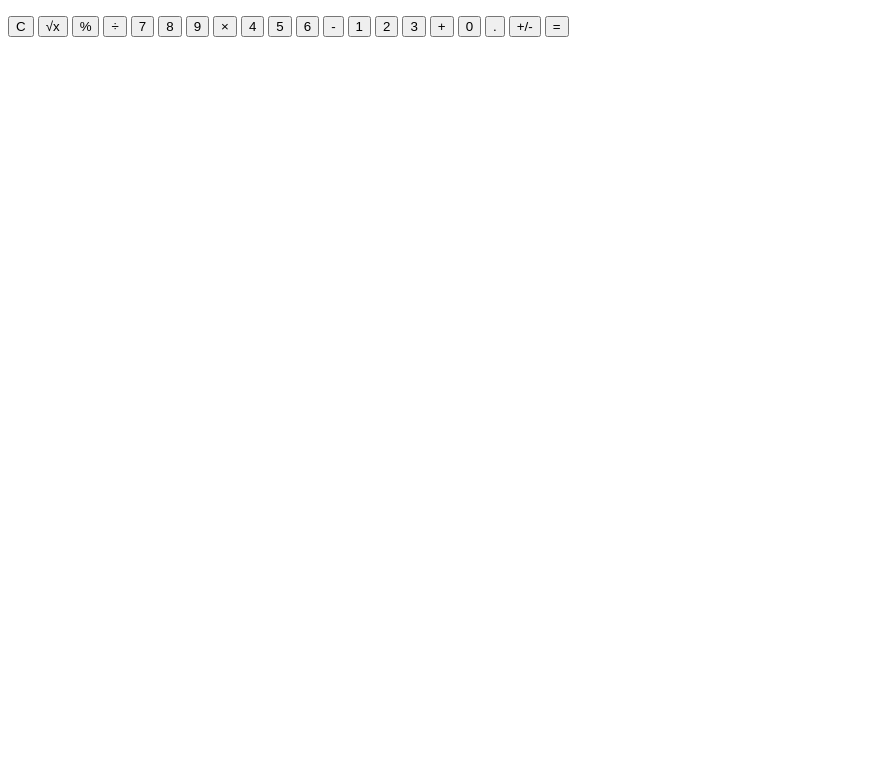
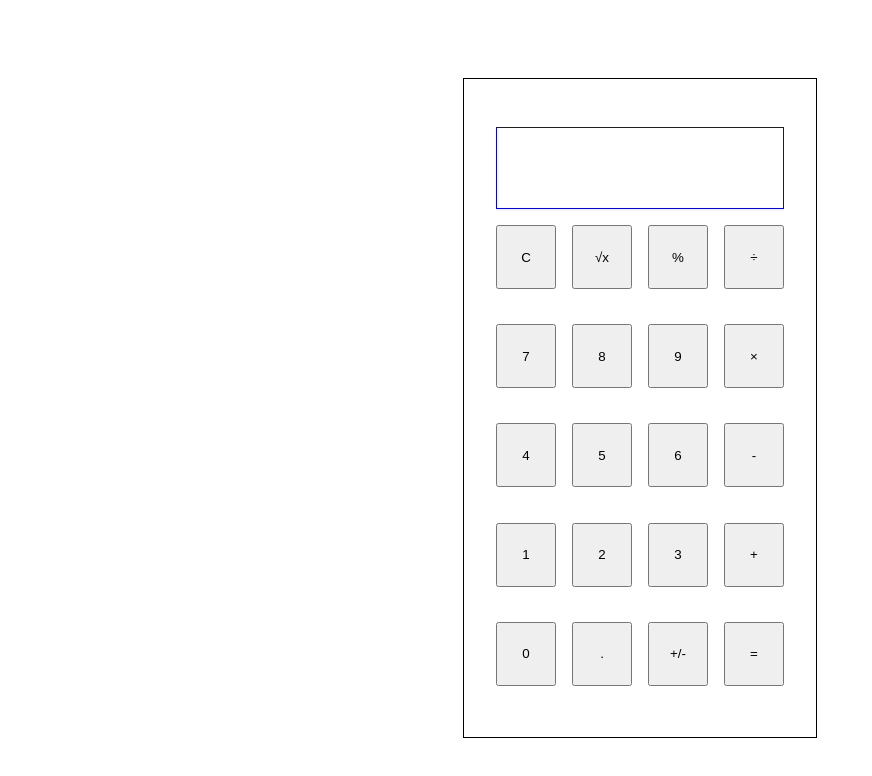
Before and after one commit to chri-ss/Calculator, a plain HTML site: page index.html in a window 1280 px wide. Shown: the whole page, without its empty margins (0-872 px from the left). Drawn offline with Linux system fonts and the light colour scheme.

Commit message:
Add basic stylingg

```diff
--- a/index.html
+++ b/index.html
@@ -2,12 +2,14 @@
 <head>
     <title>Calculator</title>
     <meta charset="UTF-8">
+    <link rel="stylesheet" href="style.css">
 </head>
 <body>
-    <div>
+    <div class="container">
+        <div class="display">
             <p></p>
         </div>
-    <div>
+        <div class="button-container">
             <button class="clear">C</button>
             <button class="sqrrt">√x</button>
             <button class="percent">%</button>
@@ -28,6 +30,6 @@
             <button class="dec">.</button>
             <button class="posneg">+/-</button>
             <button class="equals">=</button>
-
+        </div>
     </div>
 </body>
--- a/style.css
+++ b/style.css
@@ -0,0 +1,31 @@
+body {
+    height: 100vh;
+    display: grid;
+    justify-content: center;
+    align-items: center;
+}
+
+.button-container {
+    height: 30rem;
+    width: 18rem;
+    display: grid;
+    grid-template-columns: repeat(4, 1fr);
+    grid-template-rows: repeat(5, 1fr);
+    justify-content: center;
+    align-items: grid-start;
+    grid-gap: 1rem;
+}
+
+button {
+    height: 4rem;
+}
+
+.container {
+    border: 1px solid black;
+    padding: 2rem;
+}
+
+p {
+    height: 5rem;
+    border: 1px solid blue;
+}
```
Lines whose indentation alone changed are shown as unchanged.
